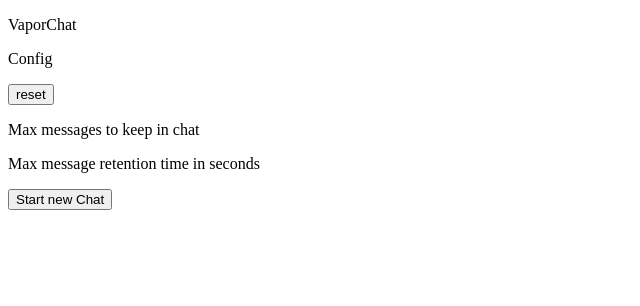
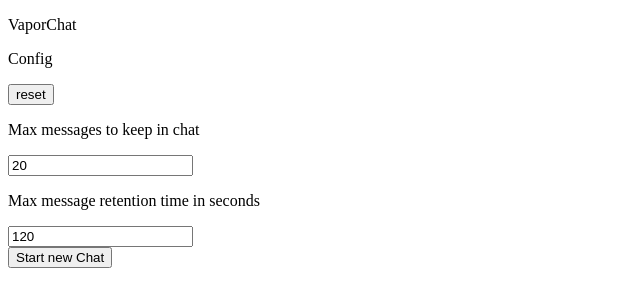
Before and after one commit to Jaimeloeuf/VaporChat, a Vue app in the folder webapp/: page / in a window 1280 px wide. Shown: the top 306 px of the page, without its empty margins (0-640 px from the left). Built offline with nearby package versions, Linux system fonts and the light colour scheme; the HTML template or start-up script is replaced by a standard one.

Commit message:
Implement config object and form.

```diff
--- a/webapp/src/App.vue
+++ b/webapp/src/App.vue
@@ -1,8 +1,18 @@
 <script setup lang="ts">
 import Chat from './Chat.vue'
 
-import { ref, computed } from 'vue'
+import { reactive, ref, computed } from 'vue'
 import { getWebsocketStateString } from './getWebsocketStateString'
+
+type Config = {
+  maxHistoryDurationInSeconds: number
+  maxMessagesLength: number
+}
+
+const config = reactive<Config>({
+  maxHistoryDurationInSeconds: 120,
+  maxMessagesLength: 20,
+})
 
 const ws = ref<WebSocket | null>(null)
 
@@ -50,9 +60,27 @@ const leaveChat = () => window.location.reload()
                 reset
               </button>
             </div>
-            <div class="rounded-lg border border-gray-200 p-2">
-              <p>Max messages to keep in chat</p>
-              <p>Max message retention time in seconds</p>
+            <div class="flex flex-col gap-4 rounded-lg border border-gray-200 px-2 py-4 shadow">
+              <div>
+                <p>Max messages to keep in chat</p>
+                <input
+                  v-model="config.maxMessagesLength"
+                  type="number"
+                  step="1"
+                  min="1"
+                  class="w-full rounded border border-gray-200 p-1.5 outline-none"
+                />
+              </div>
+              <div>
+                <p>Max message retention time in seconds</p>
+                <input
+                  v-model="config.maxHistoryDurationInSeconds"
+                  type="number"
+                  step="1"
+                  min="1"
+                  class="w-full rounded border border-gray-200 p-1.5 outline-none"
+                />
+              </div>
             </div>
           </div>
           <div class="text-right">
```
